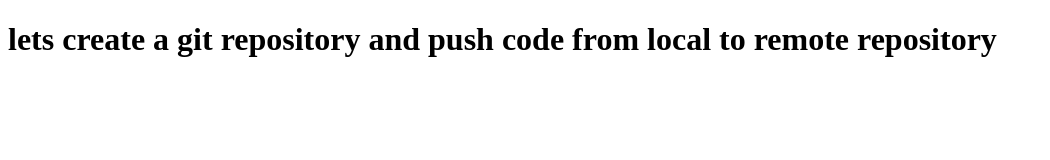
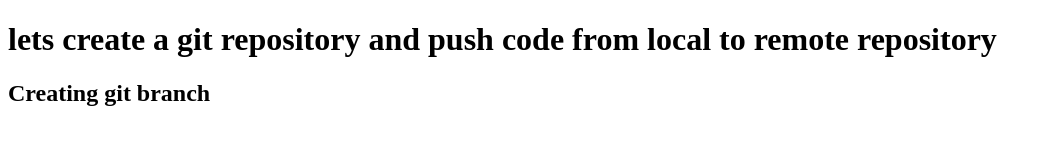
Before and after one commit to shyamshukla629/git-repo, a plain HTML site: page index.html in a window 1280 px wide. Shown: the whole page, without its empty margins (0-1050 px from the left). Drawn offline with Linux system fonts and the light colour scheme.

Commit message:
creating git branch

```diff
--- a/index.html
+++ b/index.html
@@ -7,5 +7,6 @@
 </head>
 <body>
 <h1> lets create a git repository and push code from local to remote repository</h1>
+<h2>Creating git branch </h2>
 </body>
 </html>
```
